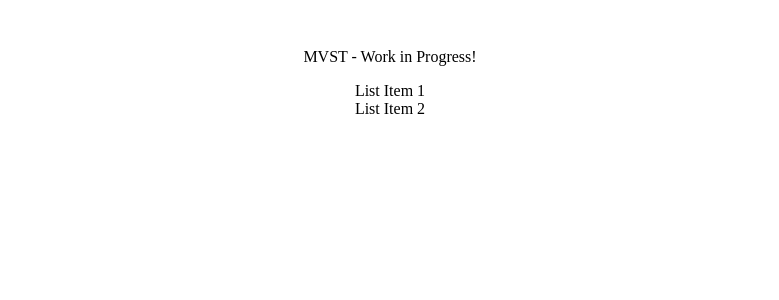
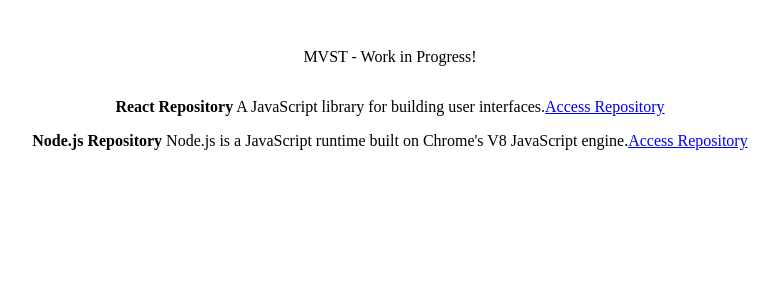
Before and after one commit to adamelamrani/MVST-coding-challenge, a React (Vite) app: page / in a window 1280 px wide. Shown: the top 300 px of the page, without its empty margins (250-1029 px from the left). Built offline with nearby package versions, Linux system fonts and the light colour scheme.

Commit message:
Create RepositoryItem component and mockup data

```diff
--- a/src/App.tsx
+++ b/src/App.tsx
@@ -1,13 +1,35 @@
 import "./App.css";
 import RepositoriesList from "./components/repositoriesList/RepositoriesList";
+import { Repository } from "./components/repositoryItem/RepositoryInterface";
+import RepositoryItem from "./components/repositoryItem/RepositoryItem";
+
+const mockupRepositories: Repository[] = [
+  {
+    id: "1",
+    name: "React Repository",
+    description: "A JavaScript library for building user interfaces.",
+    html_url: "https://github.com/facebook/react",
+  },
+  {
+    id: "2",
+    name: "Node.js Repository",
+    description:
+      "Node.js is a JavaScript runtime built on Chrome's V8 JavaScript engine.",
+    html_url: "https://github.com/nodejs/node",
+  },
+  // Add more mockup repositories as needed
+];
 
 function App() {
   return (
     <>
       <p>MVST - Work in Progress!</p>
       <RepositoriesList>
-        <li>List Item 1</li>
-        <li>List Item 2</li>
+        {mockupRepositories.map((repository) => {
+          return (
+            <RepositoryItem key={repository.name} repository={repository} />
+          );
+        })}
       </RepositoriesList>
     </>
   );
--- /dev/null
+++ b/src/components/repositoryItem/RepositoryInterface.ts
@@ -0,0 +1,10 @@
+export interface Repository {
+  id: string;
+  name: string;
+  description: string;
+  html_url: string;
+}
+
+export interface RepositoryItemProps {
+  repository: Repository;
+}
--- /dev/null
+++ b/src/components/repositoryItem/RepositoryItem.tsx
@@ -0,0 +1,14 @@
+import { RepositoryItemProps } from "./RepositoryInterface";
+
+const RepositoryItem = ({ repository }: RepositoryItemProps): JSX.Element => {
+  return (
+    <div className="repository-item">
+      <p>
+        <strong>{repository.name}</strong> {repository.description}
+        <a href={repository.html_url}>Access Repository</a>
+      </p>
+    </div>
+  );
+};
+
+export default RepositoryItem;
```
